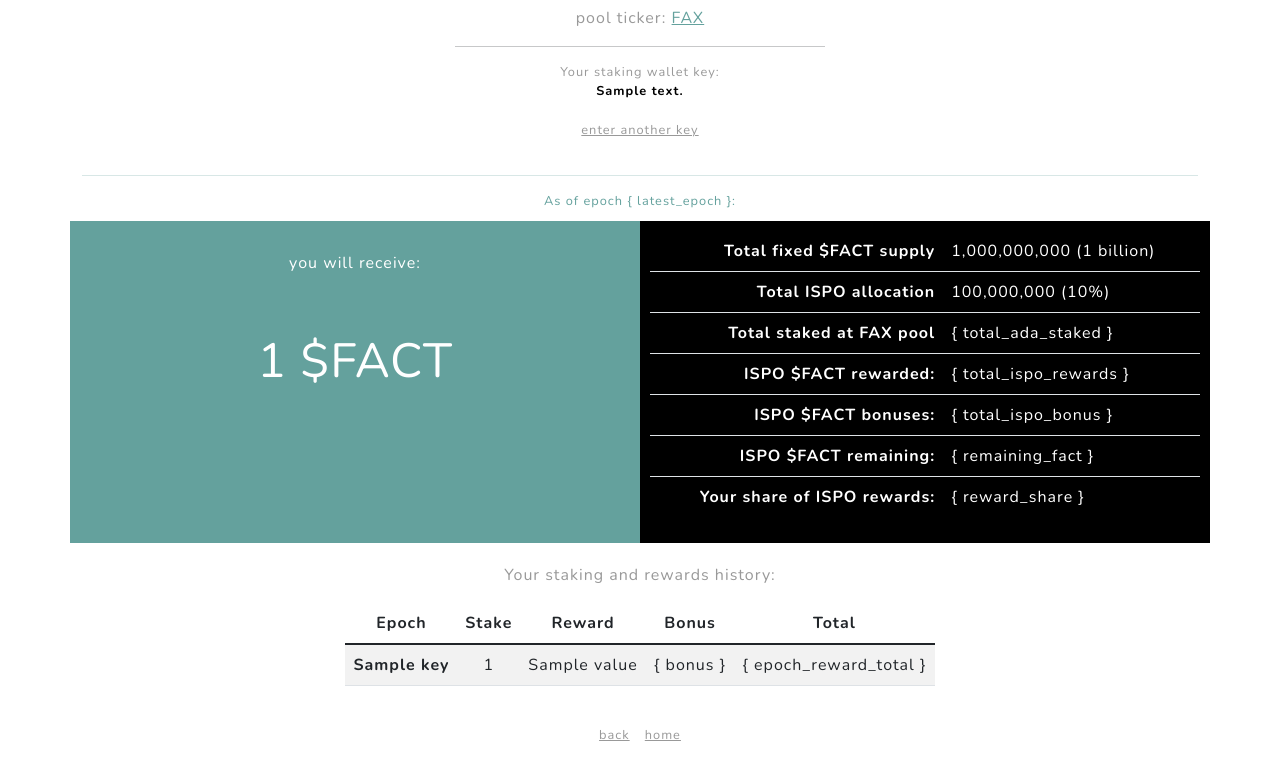
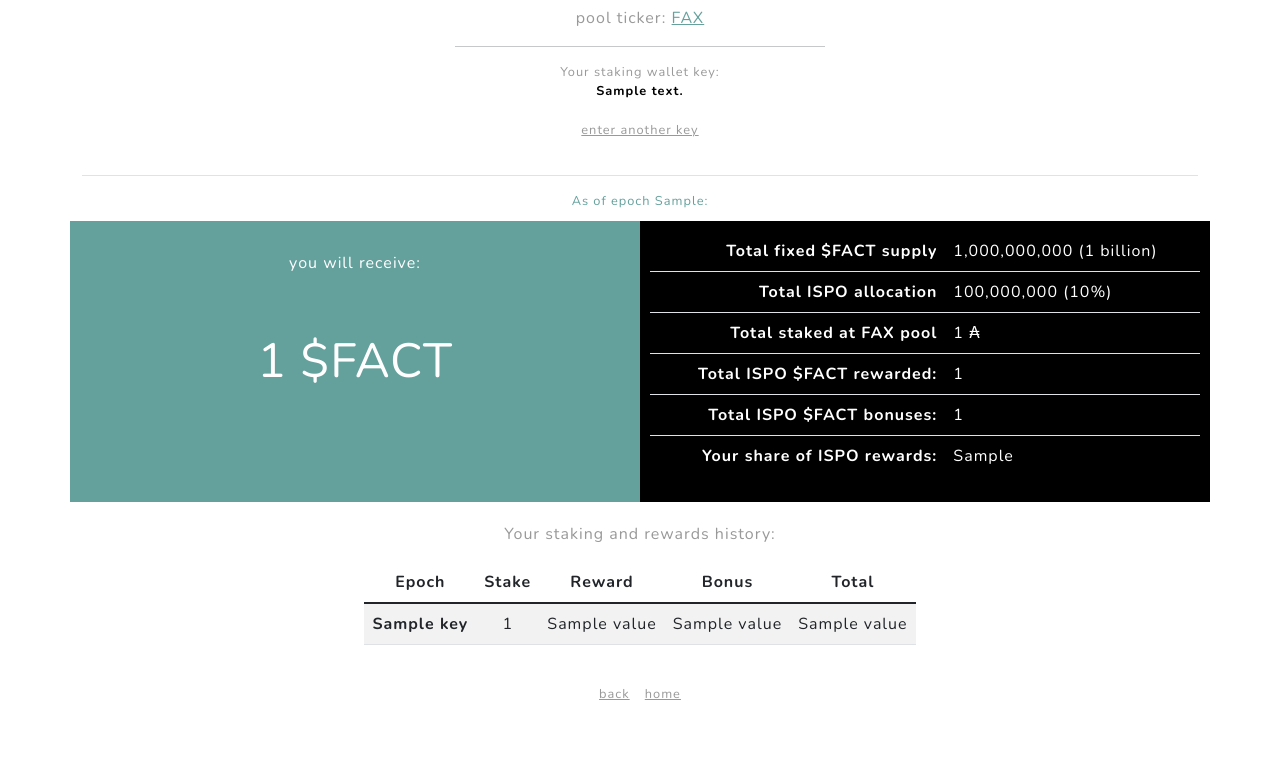
Before and after one commit to orcfax/ispo-calculator-ui, a Flask app: template templates/rewards.html in a window 1280 px wide. Shown: the part 260-1022 px from the top of the page. After the commit the page ends 960 px from the top, so only its background shows below. Run offline with Flask 3, Linux system fonts and the light colour scheme; the template is opened without the code that fills it: most values are stand-ins (such as "Sample title", 1, 10 or a date in 2020); some libraries are stand-ins or nearby versions.

Commit message:
update rewards report with extra API data

```diff
--- a/app.py
+++ b/app.py
@@ -1,6 +1,7 @@
 from flask import Flask, render_template, request
 import requests
 import json
+import math
 
 app = Flask(__name__)
 api_address = "https://orcfax.apexpool.info/api/v0/"
@@ -19,19 +20,47 @@ def index():
         for key in report:
             if key == 'error':
                 error_message = report['error']
-                return render_template('error.html', stake_address=stake_key, error_message=error_message)
+                return render_template('error.html',
+                                       stake_address=stake_key, error_message=error_message)
 
         # format results for UI template
         rewards_dict = {}
+        cumulative_epoch_rewards = 0
         for item in report['rewards']:
             active_stake = int(item['active_stake'])
             epoch = int(item['epoch'])
-            rewards = float(item['adjusted_rewards'])
-            rewards_dict[epoch] = [active_stake, rewards]
+            epoch_rewards = float(item['base_rewards'])
+            epoch_bonus = item['bonus']
+            cumulative_epoch_rewards += float(item['adjusted_rewards'])
+            truncated_epoch_rewards = truncate(cumulative_epoch_rewards, 4)
+            rewards_dict[epoch] = [active_stake,
+                                   epoch_rewards, epoch_bonus, truncated_epoch_rewards]
 
-        return render_template('rewards.html', stake_address=report['stake_address'], total_rewards=report['total_adjusted_rewards'], rewards=rewards_dict)
+        total_ispo_stake = "{:,.0f}".format(report['live_stake'])
+
+        total_ispo_rewards = report['ispo_total_adjusted_rewards']
+        total_ispo_rewards = total_ispo_rewards.split(".")
+        total_ispo_rewards = int(total_ispo_rewards[0])
+        total_ispo_rewards = "{:,.0f}".format(total_ispo_rewards)
+
+        return render_template('rewards.html',
+                               latest_epoch = report['latest_epoch'],
+                               total_ispo_stake = total_ispo_stake,
+                               total_ispo_rewards = total_ispo_rewards,
+                               total_ispo_bonus = report['ispo_total_bonus'],
+                               stake_address=report['stake_address'], total_rewards=report['total_adjusted_rewards'],
+                               rewards_share = report['rewards_percentage_from_total'],rewards=rewards_dict)
 
     return render_template('index.html')
 
+
+def truncate(number, digits) -> float:
+    # trim decimal points
+    nbDecimals = len(str(number).split('.')[1])
+    if nbDecimals <= digits:
+        return number
+    stepper = 10.0 ** digits
+    return math.trunc(stepper * number) / stepper
+
 if __name__ == '__main__':
     app.run(debug=True)
--- a/templates/rewards.html
+++ b/templates/rewards.html
@@ -34,7 +34,7 @@
     <div class="row">
       <div class="col-md-12" style="text-align: center; color: #64a19d; font-size: 0.8em; margin-bottom: 10px; margin-top: 2px;">
         <hr>
-        As of epoch { latest_epoch }:
+        As of epoch {{ latest_epoch }}:
       </div>
     </div>
 
@@ -62,23 +62,19 @@
             </tr>
             <tr>
               <th scope="row" style="text-align: right;">Total staked at FAX pool</th>
-              <td>{ total_ada_staked }</td>
+              <td>{{ total_ispo_stake }} ₳</td>
             </tr>
             <tr>
-              <th scope="row" style="text-align: right;">ISPO $FACT rewarded:</th>
-              <td>{ total_ispo_rewards }</td>
-              <tr>
-            <th scope="row" style="text-align: right;">ISPO $FACT bonuses:</th>
-                <td>{ total_ispo_bonus }</td>
-              </tr>
+              <th scope="row" style="text-align: right;">Total ISPO $FACT rewarded:</th>
+              <td>{{ total_ispo_rewards }}</td>
             </tr>
             <tr>
-              <th scope="row" style="text-align: right;">ISPO $FACT remaining:</th>
-              <td>{ remaining_fact }</td>
-            </tr>
+              <th scope="row" style="text-align: right;">Total ISPO $FACT bonuses:</th>
+                  <td>{{ total_ispo_bonus }}</td>
+              </tr>
             <tr>
               <th scope="row" style="text-align: right; border: none;">Your share of ISPO rewards:</th>
-              <td style="border: none;">{ reward_share }</td>
+              <td style="border: none;">{{ rewards_share }}</td>
             </tr>
 
           </tbody>
@@ -106,8 +102,8 @@
               <th scope="epoch">{{ key }}</th>
               <td>{{ value[0] }}</td>
               <td>{{ value[1] }}</td>
-              <td>{ bonus }</td>
-              <td>{ epoch_reward_total }</td>
+              <td>{{ value[2] }}</td>
+              <td>{{ value[3] }}</td>
             </tr>
           {% endfor %}
         </tbody>
```
